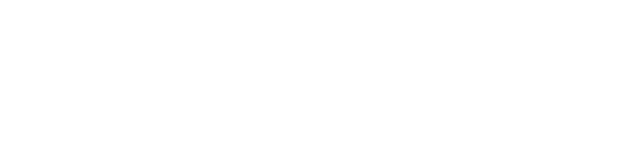
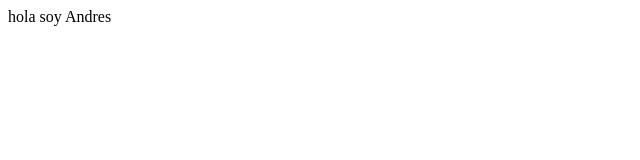
Before and after one commit to AndrewSnake961/aspirantes-mir-ejercicioi-3, a plain HTML site: page index.html in a window 1280 px wide. Shown: the whole page, without its empty margins (0-640 px from the left). Drawn offline with Linux system fonts and the light colour scheme.

Commit message:
Cambios en la rama develop_2

```diff
--- a/index.html
+++ b/index.html
@@ -7,6 +7,7 @@
     <title>Document</title>
 </head>
 <body>
+    hola soy Andres
 
 </body>
 </html>
```
